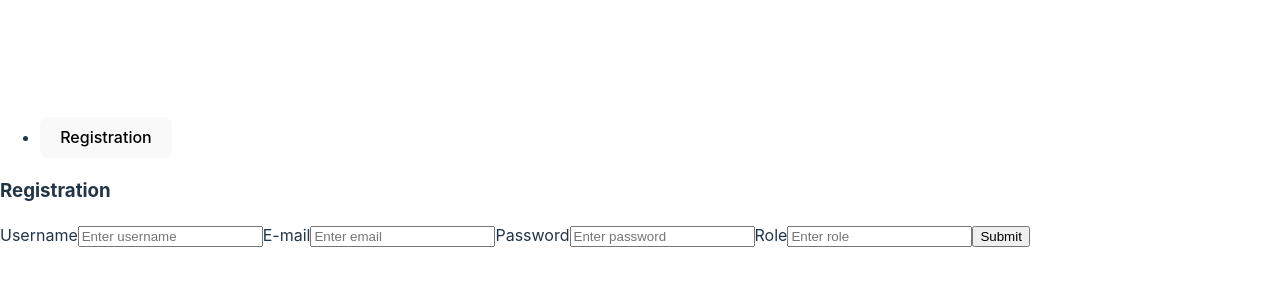
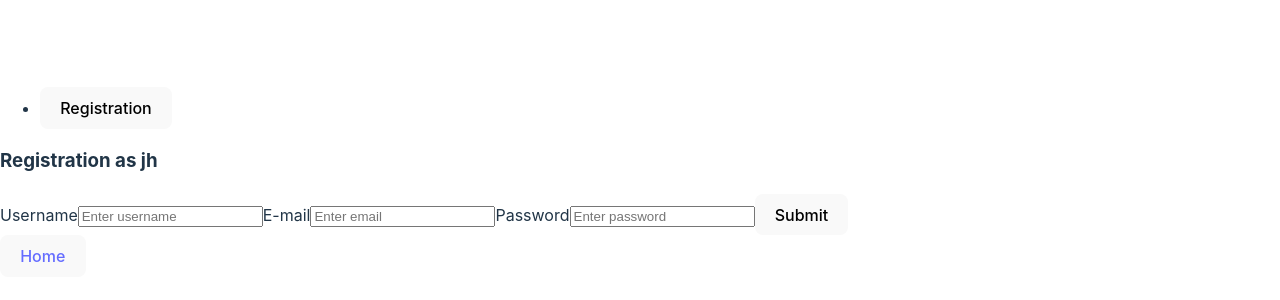
Before and after one commit to tthjani/el-proyecte-grande-job-scribe, a React (Vite) app in the folder JobScribe-stranger-strings/Frontend/: page /registration in a window 1280 px wide. Shown: the part 226-526 px from the top of the page. Built offline with nearby package versions, Linux system fonts and the light colour scheme.

Commit message:
refact: refactored registration component to user registration

```diff
--- a/JobScribe-stranger-strings/Frontend/src/Components/Registration.jsx
+++ b/JobScribe-stranger-strings/Frontend/src/Components/Registration.jsx
@@ -1,13 +1,11 @@
-import {useState, useEffect} from "react";
+import { useState } from "react";
+import { Link } from "react-router-dom";
 
-
-const Registration = () => {
-    const [Username, setUsername] = useState('');
-    const [Password, setPassword] = useState('');
-    const [Email, setEmail] = useState('');
-    const [Role, setRole] = useState('');
-
-
+const CompanyRegistration = () => {
+  const [Username, setUsername] = useState("");
+  const [Password, setPassword] = useState("");
+  const [Email, setEmail] = useState("");
+  const [succesfullRegistration, setSuccesfullRegistration] = useState(false);
 
   const handleUsernameChange = (e) => {
     setUsername(e.target.value);
@@ -21,27 +19,24 @@ const Registration = () => {
     setEmail(e.target.value);
   };
 
-    const handleRoleChange = (e) => {
-        setRole(e.target.value);
-    };
-
   const handleSubmit = (e) => {
     e.preventDefault();
 
-
-        const data = { Email, Username, Password, Role };
-    fetch('http://localhost:5225/Register',{
-      method: 'POST',
-      headers: {'Content-Type': 'application/json'},
-      body: JSON.stringify(data)
+    const data = { Email, Username, Password };
+    fetch("http://localhost:5225/CompanyRegister", {
+      method: "POST",
+      headers: { "Content-Type": "application/json" },
+      body: JSON.stringify(data),
     })
       .then((res) => {
-            console.log(data)
+        console.log(JSON.stringify(data));
         console.log("Status: " + res.status);
         if (res.status === 201) {
-               console.log("User registrated sucessfully")
+          setSuccesfullRegistration(true);
+          console.log("Company registrated sucessfully");
+          alert("Succesfull registration!");
         } else {
-                console.log("Registration failed")
+          console.log("Registration failed");
         }
       })
       .catch((error) => {
@@ -49,11 +44,13 @@ const Registration = () => {
       });
   };
 
-
-    return(
+  return (
     <div>
+      {succesfullRegistration ? (
+        <h1> Succesfull registration! </h1>
+      ) : (
         <form onSubmit={handleSubmit}>
-                <h3>Registration</h3>
+          <h3>Registration as jh</h3>
           <label className="username"> Username</label>
           <input
             name="username"
@@ -72,24 +69,23 @@ const Registration = () => {
           />
           <label>Password</label>
           <input
+            type="password"
             name="password"
             placeholder="Enter password"
             value={Password}
             onChange={handlePasswordChange}
             id="password"
           />
-                <label>Role</label>
-                <input
-                name="role"
-                placeholder="Enter role"
-                value={Role}
-                onChange={handleRoleChange}
-                id="role"
-                />
-                    <input type="submit" className="reg-button" value="Submit"/>
+          <button type="submit" className="reg-button" value="Submit">
+            Submit
+          </button>
         </form>
+      )}
+      <button>
+        <Link to="/">Home</Link>
+      </button>
     </div>
   );
 };
 
-    export default Registration;
+export default CompanyRegistration;
```
Lines whose indentation alone changed are shown as unchanged.
